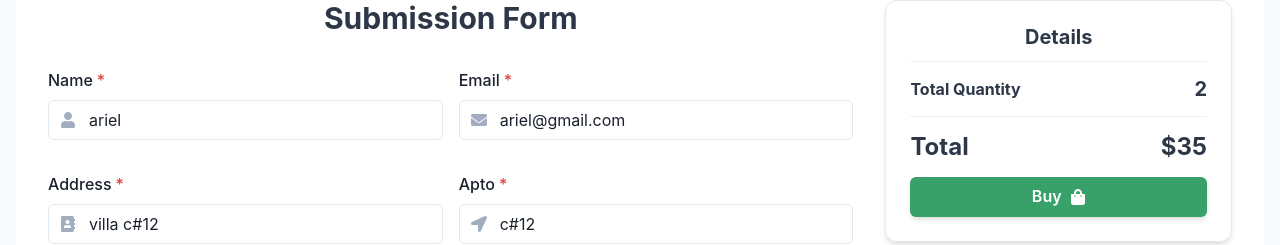
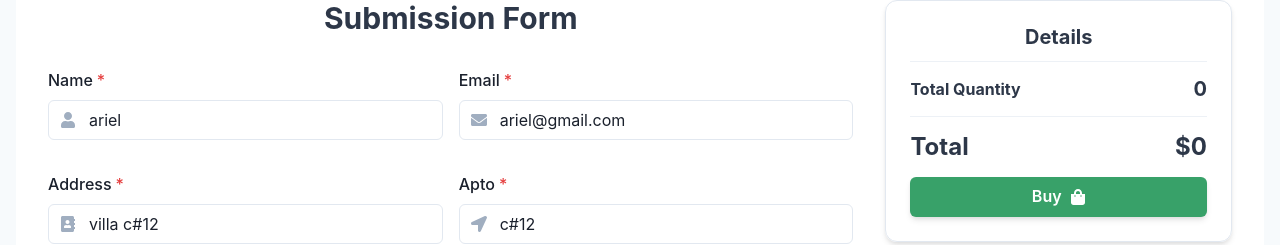
Before and after one commit to arielscc/TiendaOnline, a React app: page /checkout/information in a window 1280 px wide. Shown: the part 146-391 px from the top of the page. Built offline with nearby package versions, Linux system fonts and the light colour scheme.

Commit message:
feat: agregando total y cantidad de productos a la pagina Informacion

```diff
--- a/src/pages/Information.js
+++ b/src/pages/Information.js
@@ -1,4 +1,4 @@
-import React from 'react';
+import React, { useContext } from 'react';
 import {
   HStack,
   SimpleGrid,
@@ -25,6 +25,7 @@ import * as Yup from 'yup';
 import useStylesDark from '../utils/darkmode';
 import FormInputs from '../components/FormInputs';
 import useInitialState from '../hooks/useInitialState';
+import AppContext from '../context/AppContext';
 
 const formIcons = {
   name: <FaUser />,
@@ -39,6 +40,10 @@ const formIcons = {
 };
 
 const Information = () => {
+  const { state } = useContext(AppContext);
+  const { cart } = state;
+  const total = cart.reduce((acc, cur) => acc + cur.price, 0);
+
   const { bg, textColor } = useStylesDark();
   const { addToBuyer } = useInitialState();
   const inputs = Object.keys(formIcons);
@@ -128,7 +133,7 @@ const Information = () => {
               <Divider />
               <HStack justify="space-between" w="full" fontWeight="bold">
                 <Text>Total Quantity</Text>
-                <Text fontSize="xl"> 2</Text>
+                <Text fontSize="xl">{cart.length}</Text>
               </HStack>
               <Divider />
               <HStack
@@ -138,7 +143,7 @@ const Information = () => {
                 fontSize="2xl"
               >
                 <Text>Total</Text>
-                <Text>$35</Text>
+                <Text>${total}</Text>
               </HStack>
               <Button
                 rightIcon={<FaShoppingBag />}
```
Also changed, not shown: 1 other file (tests, documents, lock files or other folders).
